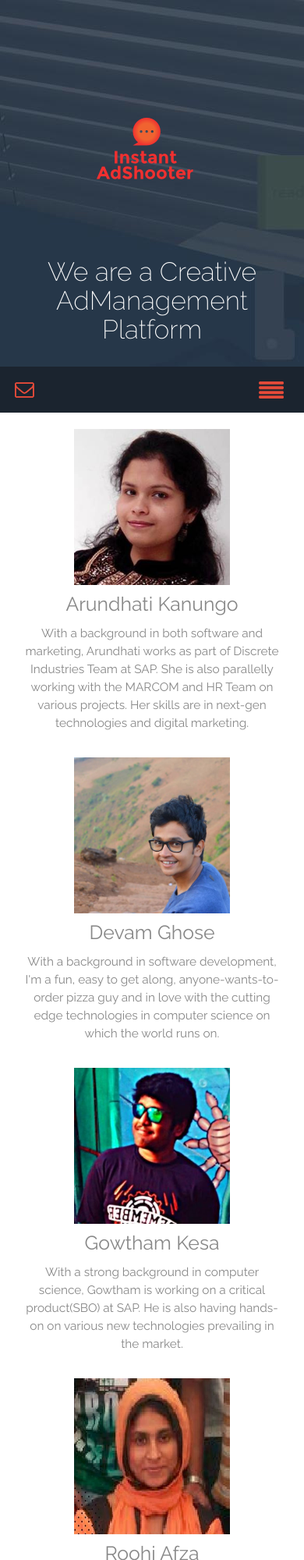
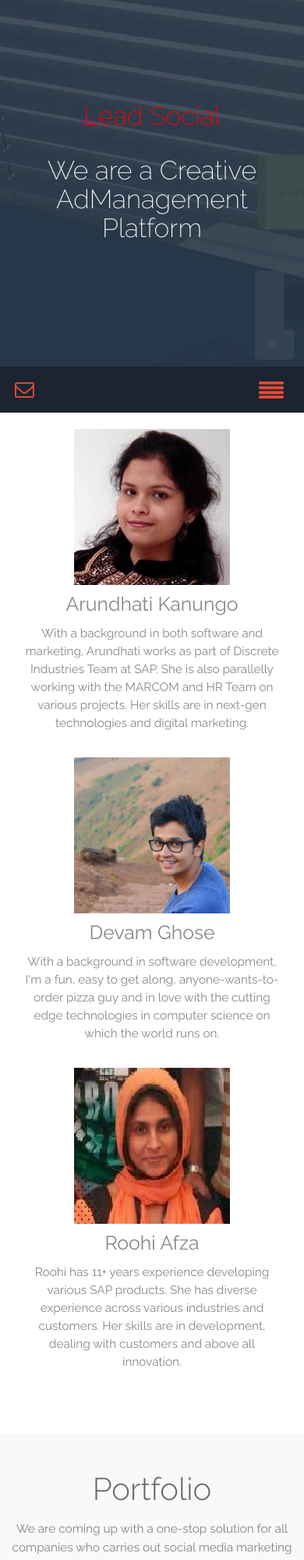
Before and after one commit to leadsocials/leadsocials.github.io, a plain HTML site: page index.html in a window 390 px wide. Shown: the top 2000 px of the page at 78% size. Drawn offline with nearby package versions, Linux system fonts and the light colour scheme.

Commit message:
Update index.html

```diff
--- a/index.html
+++ b/index.html
@@ -1,7 +1,7 @@
 <!DOCTYPE HTML>
 <html>
 	<head>
-		<title>Instant AdShooter</title>
+		<title>Lead Social</title>
 		<link rel="shortcut icon" type="image/x-icon" href="images/fav-icon.png" />
 		<link href="css/bootstrap.css" rel='stylesheet' type='text/css' />
 		<link href="css/bootstrap.min.css" rel='stylesheet' type='text/css' />
@@ -41,7 +41,7 @@
 		<div class="head-bg sTop">
 			<div class="conatiner">
 				<div class="col-lg-12 header-note">
-					<a href="#"><img src="images/Logo.png" title="Flat style" /></a>
+					<a href="#"><h1 style="color:red">Lead Social</h1></a>
 					<h1>We are a Creative AdManagement Platform</h1>
 
 				</div>
@@ -93,11 +93,6 @@
 					 <img src="images/Devam.jpg" width="200" height="200"/>
 					<h2>Devam Ghose</h2>
 					<p>With a background in software development, I'm a fun, easy to get along, anyone-wants-to-order pizza guy and in love with the cutting edge technologies in computer science on which the world runs on.</p>
-				</div>
-				<div class="col-md-3 top-grid">
-					 <img src="images/Gowtham.jpg" width="200" height="200"/>
-					<h2>Gowtham Kesa</h2>
-					<p>With a strong background in computer science, Gowtham is working on a critical product(SBO) at SAP. He is also having hands-on on various new technologies prevailing in the market.</p>
 				</div>
 				<div class="col-md-3 top-grid">
 					 <img src="images/Roohi.jpg" width="200" height="200"/>
@@ -208,7 +203,7 @@
 			                <h2><img src="images/Amit.jpg" title="name" height="80" width="80"/></h2>
 			                <div class="carousel-caption caption">
 			                  <h3>Amit Gupta, Associate Director, ALTEN Calsoft Labs</h3>
-			                  <p>The idea that Instant AdShooter has come up with is really interesting. It's certainly going to simplify the mundane tasks of digital marketers and increase both business and productivity. Eagerly waiting for their Version 1.0. </p>
+			                  <p>The idea that Lead Social has come up with is really interesting. It's certainly going to simplify the mundane tasks of digital marketers and increase both business and productivity. Eagerly waiting for their Version 1.0. </p>
 			                </div>
 			            </div>
 			            <div class="item">
@@ -264,8 +259,8 @@
 				<!----//End-social-icons--->
 				<!----start-copy-right---->
 				<div class="copy-right">
-					<p>Copyright &#169; 2018 <span>Instant AdShooter</span> All Rights Reserved.</p>
-					<p>Design by<a href="#">Instant AdShooter</a></p>
+					<p>Copyright &#169; 2018 <span>Lead Social</span> All Rights Reserved.</p>
+					<p>Design by<a href="#">Lead Social</a></p>
 				</div>
 				<!----//End-copy-right---->
 			</div>
```
